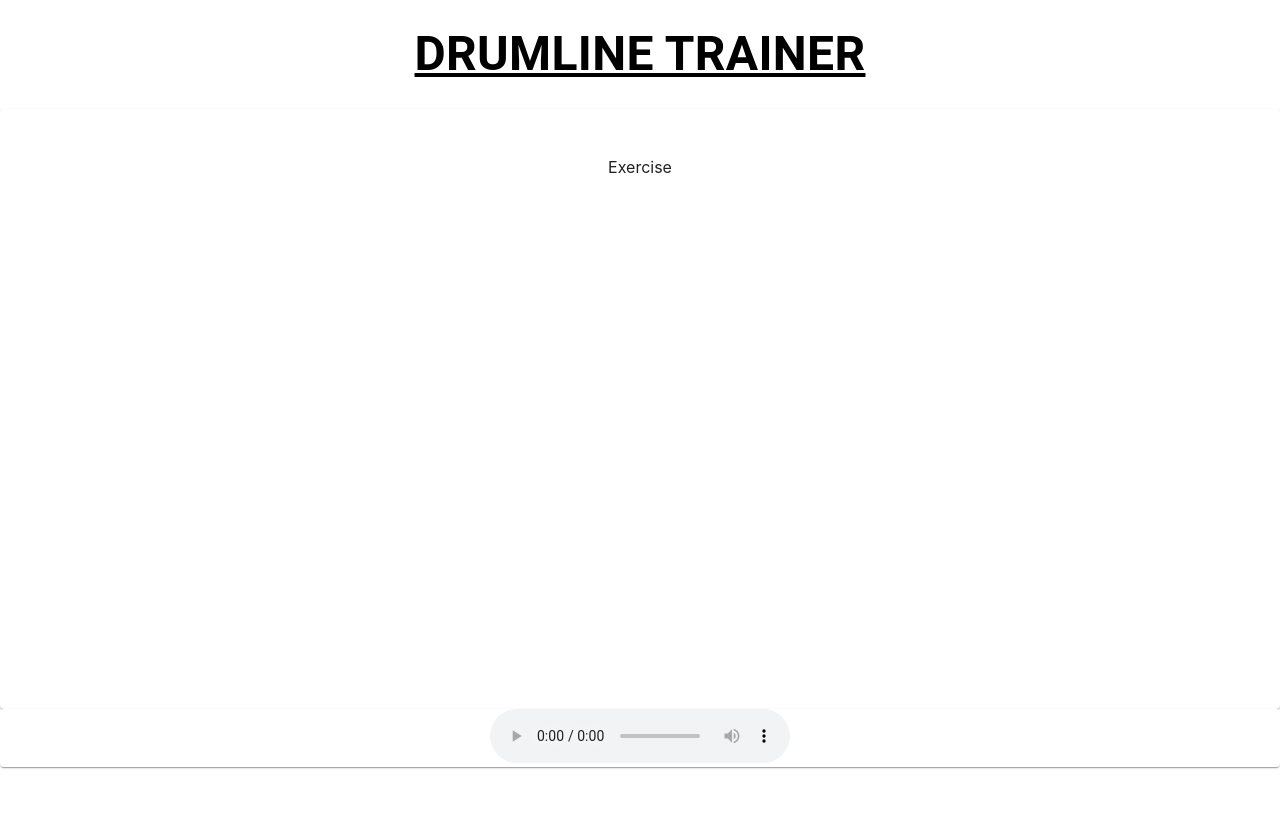
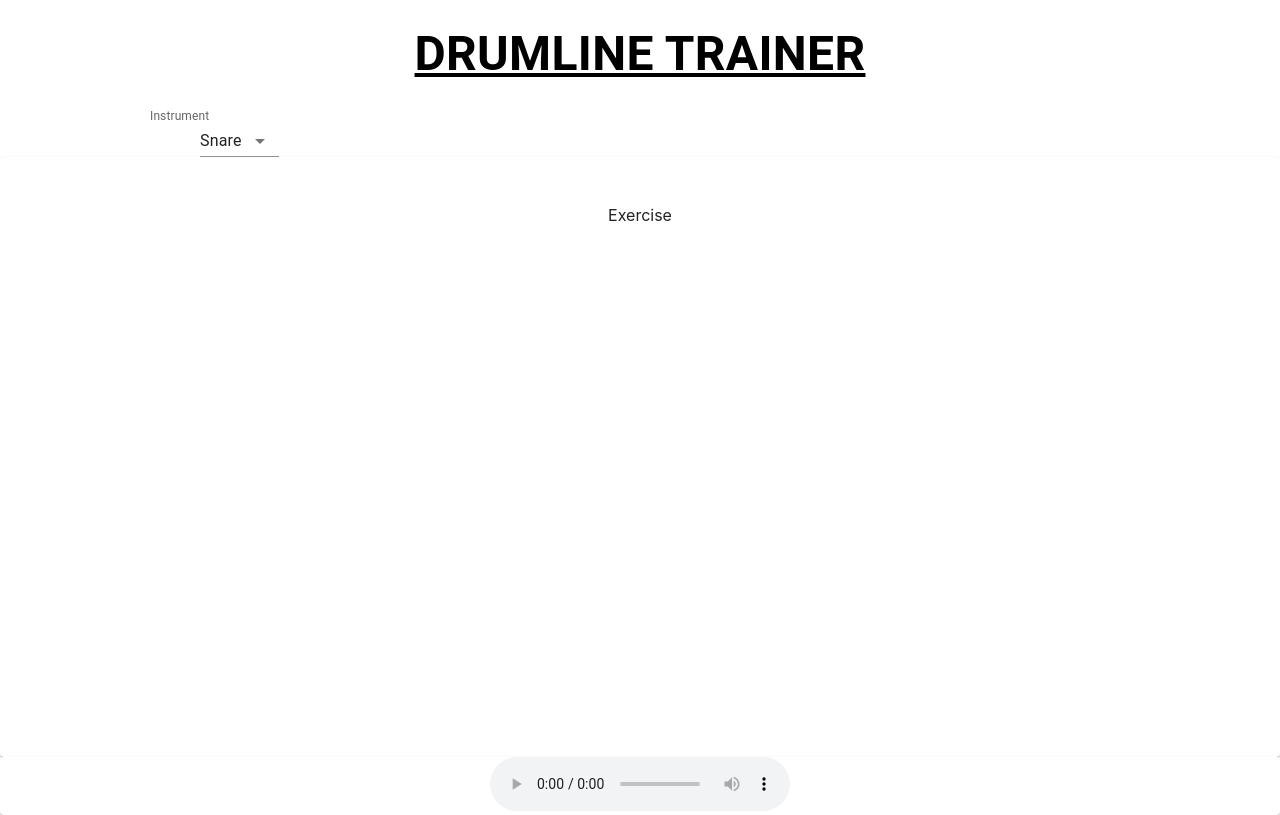
Before and after one commit to chriswolfdesign/drumline-trainer, a React (Create React App) app: page / in a window 1280 px wide. Built offline with nearby package versions, Linux system fonts and the light colour scheme.

Commit message:
User can now switch PDFs based on instrument

```diff
--- a/src/components/exercise_manager/ExerciseManager.jsx
+++ b/src/components/exercise_manager/ExerciseManager.jsx
@@ -1,6 +1,7 @@
 import { useState } from "react";
 import ExercisePlayer from "../exercise_player/ExercisePlayer";
 import ExerciseViewer from "../exercise_viewer/ExerciseViewer";
+import PdfDropdown from "../pdf_dropdown/PdfDropdown";
 
 const DEFAULT_PDF = "exercises/eights/pdfs/eights_snare.pdf";
 const DEFAULT_MP3 = "exercises/eights/mp3s/eights_144.wav";
@@ -10,6 +11,7 @@ function ExerciseManager() {
   const [currentMP3, setCurrentMP3] = useState(DEFAULT_MP3);
   return (
     <>
+      <PdfDropdown setCurrentPDF={setCurrentPDF} />
       <ExerciseViewer pdfLink={currentPDF} />
       <ExercisePlayer mp3Link={currentMP3} />
     </>
--- /dev/null
+++ b/src/components/pdf_dropdown/PdfDropdown.jsx
@@ -0,0 +1,50 @@
+import FormControl from "@mui/material/FormControl";
+import InputLabel from "@mui/material/InputLabel";
+import NativeSelect from "@mui/material/NativeSelect";
+
+const NATIVE_SELECT_STYLE = {
+  textAlign: "center",
+  width: "100%",
+};
+
+const DROPDOWN_STYLE = {
+  paddingLeft: "200px",
+};
+
+function PdfDropdown(props) {
+  function changePDF(e) {
+    if (e.target.value === "snare") {
+      props.setCurrentPDF("exercises/eights/pdfs/eights_snare.pdf");
+    } else if (e.target.value === "bass") {
+      props.setCurrentPDF("exercises/eights/pdfs/eights_bass.pdf");
+    } else {
+      props.setCurrentPDF("exercises/eights/pdfs/eights_quads.pdf");
+    }
+  }
+  return (
+    <FormControl sx={DROPDOWN_STYLE}>
+      <InputLabel
+        sx={DROPDOWN_STYLE}
+        variant="standard"
+        htmlFor="uncontrolled-native"
+      >
+        Instrument
+      </InputLabel>
+      <NativeSelect
+        defaultValue="snare"
+        inputProps={{
+          name: "instrument",
+          id: "uncontrolled-native",
+        }}
+        sx={NATIVE_SELECT_STYLE}
+        onChange={changePDF}
+      >
+        <option value="snare">Snare</option>
+        <option value="quads">Quads</option>
+        <option value="bass">Bass</option>
+      </NativeSelect>
+    </FormControl>
+  );
+}
+
+export default PdfDropdown;
```
Also changed, not shown: 1 other file (tests, documents, lock files or other folders).
